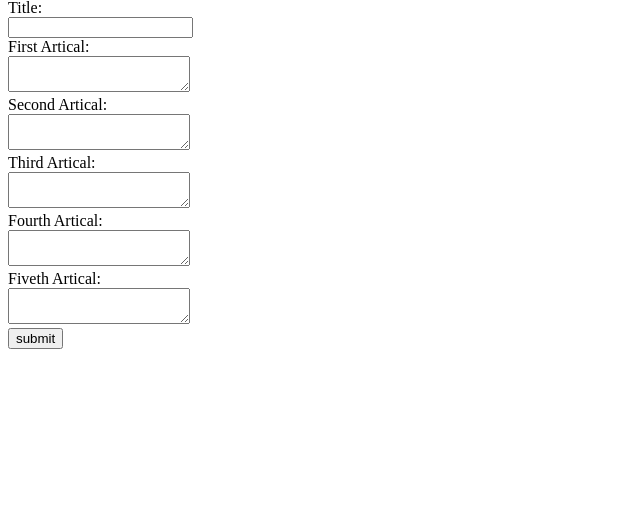
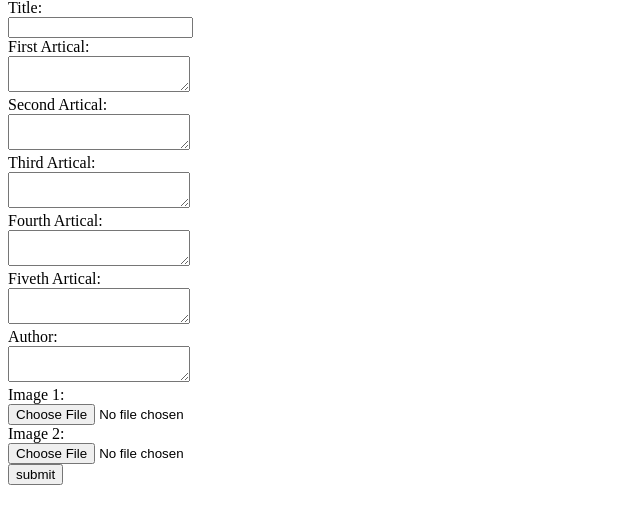
Before and after one commit to dynamic2code/Pats-Blog, a Flask app: template flaskapp/templates/addBlog.html in a window 1280 px wide. Shown: the part 68-592 px from the top of the page, without its empty margins (0-640 px from the left). Run offline with Flask 3, Linux system fonts and the light colour scheme; the template is opened without the code that fills it, so the values that code supplies are empty.

Commit message:
addition of imaages

```diff
--- a/flaskapp/app.py
+++ b/flaskapp/app.py
@@ -1,5 +1,6 @@
 from flask import Flask
 from flask import render_template, request, redirect
+import datetime
 
 import requests
 import sqlite3
@@ -45,7 +46,30 @@ def addBlog():
         conn.close()
         return "There are no registered name same as the name you enterd"
 
+@app.route('/admin/addBlog/saveBlog', methods=['POST'])
+def saveBlog():
+    date = datetime.datetime.now()
+    heading = request.form['heading']
+    first_par = request.form['first_par']
+    second_par = request.form['second_par']
+    third_par = request.form['third_par']
+    forth_par = request.form['forth_par']
+    fivth_par = request.form['fivth_par']
+    image1  = request.files['image1'].filename
+    image2  = request.files['image2'].filename
+    author = request.form['author']
+    file_content = request.files['image1']
+    file_content2 = request.files['image2']
 
+    file_content.save("uploads/" + image1)
+    file_content2.save("uploads/" + image2)
+    # Connect to the database
+    conn = sqlite3.connect('blogs.db')
+
+    # Create a cursor object
+    cursor = conn.cursor()
+
+    query = f"INSERT INTO blogs '{date}', '{heading}', '{first_par}', '{second_par}', '{third_par}', '{forth_par}', '{fivth_par}' '{image1}', '{image2}', '{author}'"
 @app.route('/')
 def userView():
     return render_template('userView.html')
--- a/flaskapp/templates/addBlog.html
+++ b/flaskapp/templates/addBlog.html
@@ -18,7 +18,7 @@
     <!-- the adding a blog part-->
     <div class="input_part">
         <h2>Add your blog here pat part by part as shown</h2>
-        <form>
+        <form action="{{ url_for('saveBlog') }}" method="post">
             <label for="title">Title:</label><br>
             <input type="text" id="title" name="title"><br>
             <label for="first_par">First Artical:</label><br>
@@ -31,6 +31,13 @@
             <textarea class="input_article" type="text" id="fourth_par" name="fourth_par"></textarea><br>
             <label for="fiveth_par">Fiveth Artical:</label><br>
             <textarea class="input_article" type="text" id="fiveth_par" name="fiveth_par"></textarea><br>
+            <label for="author">Author:</label><br>
+            <textarea class="input_article" type="text" id="author" name="author"></textarea><br>
+            <label for="image">Image 1:</label><br>
+            <input type="file" name="Image1"><br>
+            <label for="image">Image 2:</label><br>
+            <input type="file" name="Image2"><br>
+
             <input type="submit" value="submit">
         </form>
     </div>
```
